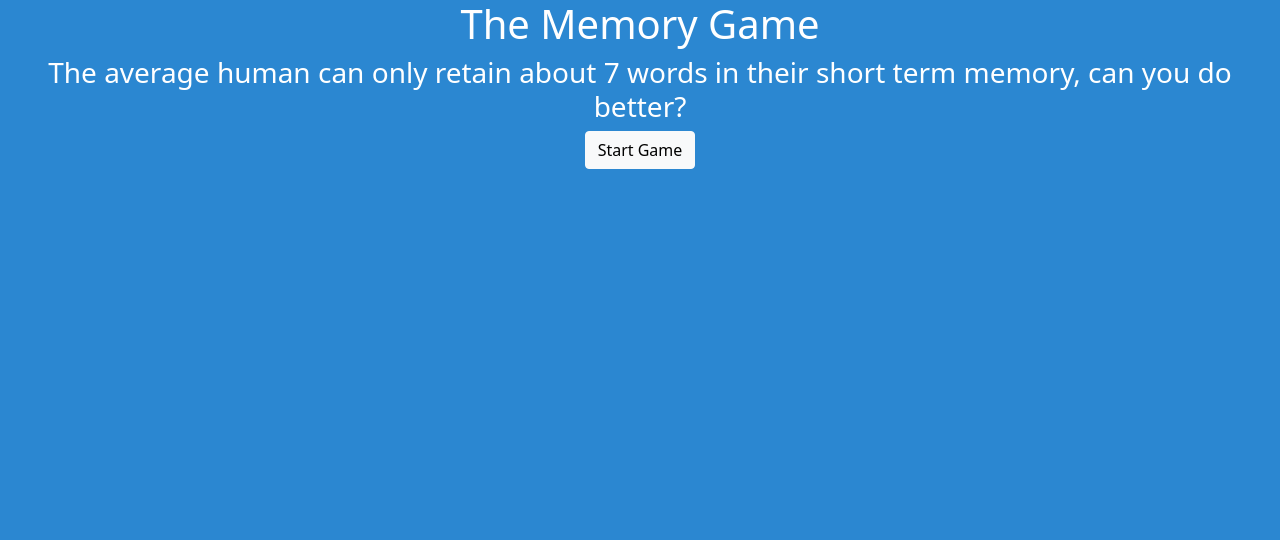
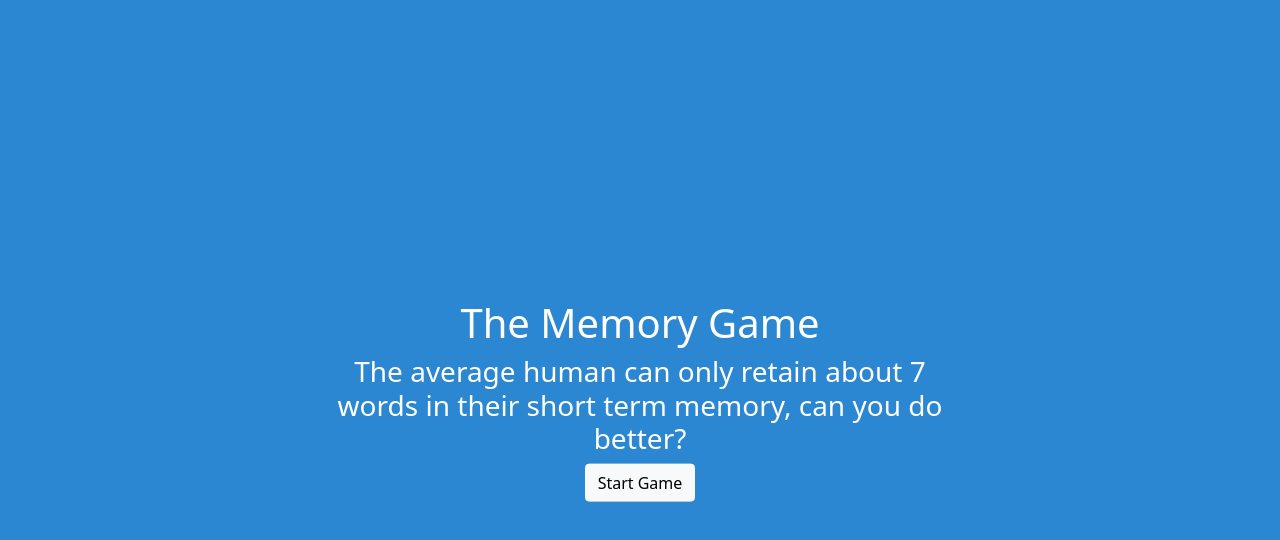
Before and after one commit to WaffleKone/Browser-Game, a plain HTML site: page index.html in a window 1280 px wide. Drawn offline with nearby package versions, Linux system fonts and the light colour scheme.

Commit message:
hard-coded center into main menu div

```diff
--- a/index.html
+++ b/index.html
@@ -10,7 +10,7 @@
 
 </head>
 <body>
-  <div id=main-menu>
+  <div id=main-menu class="center">
     <h1 id="headline">The Memory Game</h1>
     <h3 id="tagline">The average human can only retain about 7 words in their short term memory, can you do better?</h3>
     <div id="play">
```
